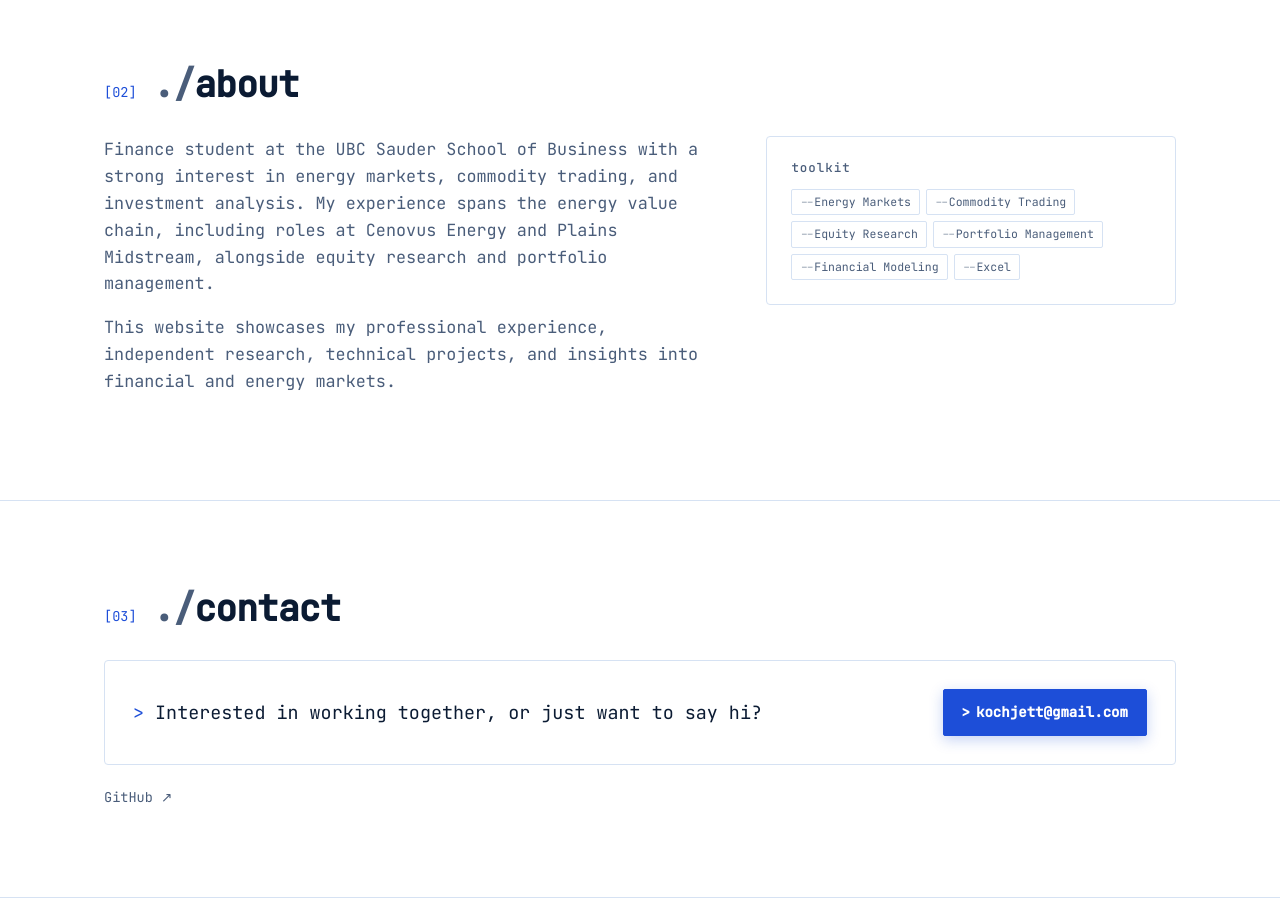
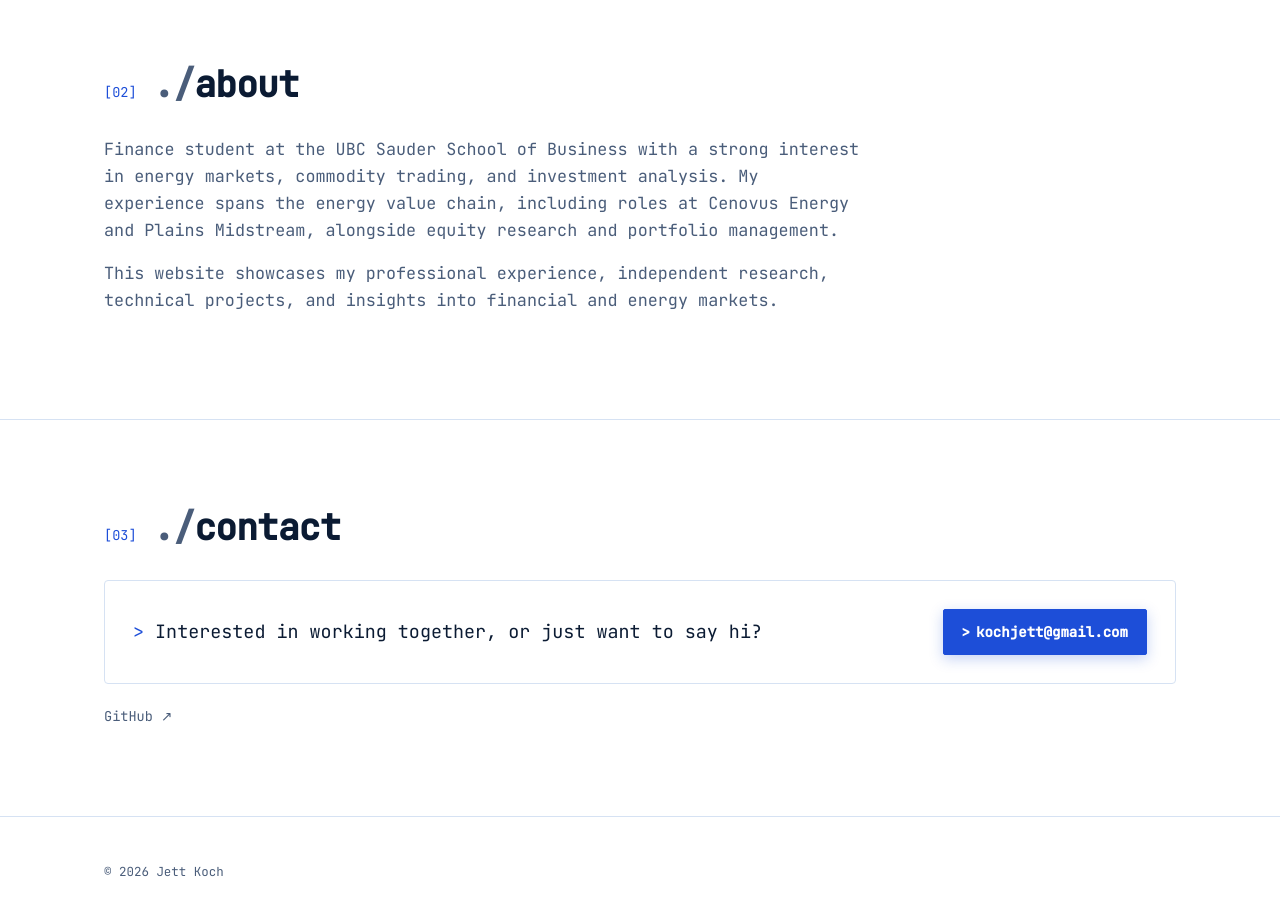
Before and after one commit to JK-stack48/Jett-K-Personal-Website-, a plain HTML site: page index.html in a window 1280 px wide. Shown: the part 1900-2814 px from the top of the page. Drawn offline with Linux system fonts and the light colour scheme.

Commit message:
Remove Toolkit tags from About section
Co-Authored-By: Claude Opus 5.5 <noreply@anthropic.com>
Claude-Session: https://claude.ai/code/session_01QGUADbB3db4kE1syN4UeUa

```diff
--- a/index.html
+++ b/index.html
@@ -62,20 +62,13 @@
           <span class="num">02</span>
           <h2>About</h2>
         </div>
-        <div class="about-grid">
+        <div class="about-grid single">
           <div class="about-text">
             <p>Finance student at the UBC Sauder School of Business with a strong interest in energy markets,
               commodity trading, and investment analysis. My experience spans the energy value chain, including roles at
               Cenovus Energy and Plains Midstream, alongside equity research and portfolio management.</p>
             <p>This website showcases my professional experience, independent research, technical projects, and insights
               into financial and energy markets.</p>
-          </div>
-          <div class="panel">
-            <h3>Toolkit</h3>
-            <ul class="tags">
-              <li>Energy Markets</li><li>Commodity Trading</li><li>Equity Research</li>
-              <li>Portfolio Management</li><li>Financial Modeling</li><li>Excel</li>
-            </ul>
           </div>
         </div>
       </div>
--- a/matrix.css
+++ b/matrix.css
@@ -59,3 +59,5 @@ body { font-family: var(--mono); font-size: 15px; }
 .bolt { border-radius: 0; animation: blink 1.2s steps(1) infinite; }
 
 @media (prefers-reduced-motion: reduce) { .caret, .bolt { animation: none; } }
+
+.about-grid.single { grid-template-columns: 1fr; max-width: 760px; }
```
